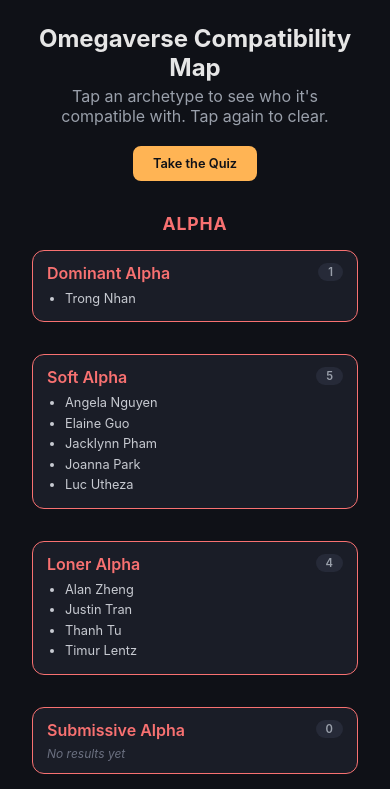
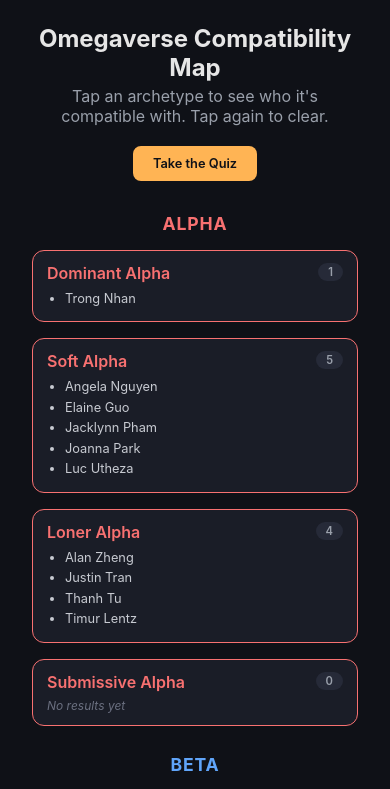
Before and after one commit to anginguyen/omegaverse, a React (Vite) app: page / in a window 390 px wide. Shown: the top 789 px of the page. Built offline with nearby package versions, Linux system fonts and the light colour scheme.

Commit message:
adjust spacing for mobile

```diff
--- a/src/components/Graph.css
+++ b/src/components/Graph.css
@@ -175,7 +175,11 @@ body {
 @media (max-width: 900px) {
   .columns {
     grid-template-columns: 1fr;
-    gap: 32px;
+    gap: 28px;
+  }
+
+  .column-cards {
+    gap: 16px;
   }
 
   .graph-svg {
```
